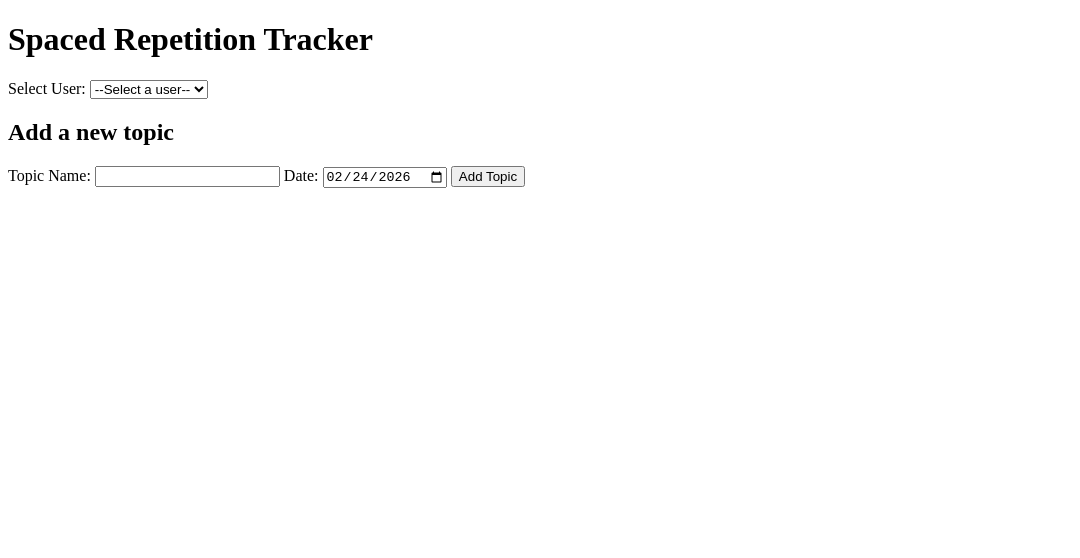
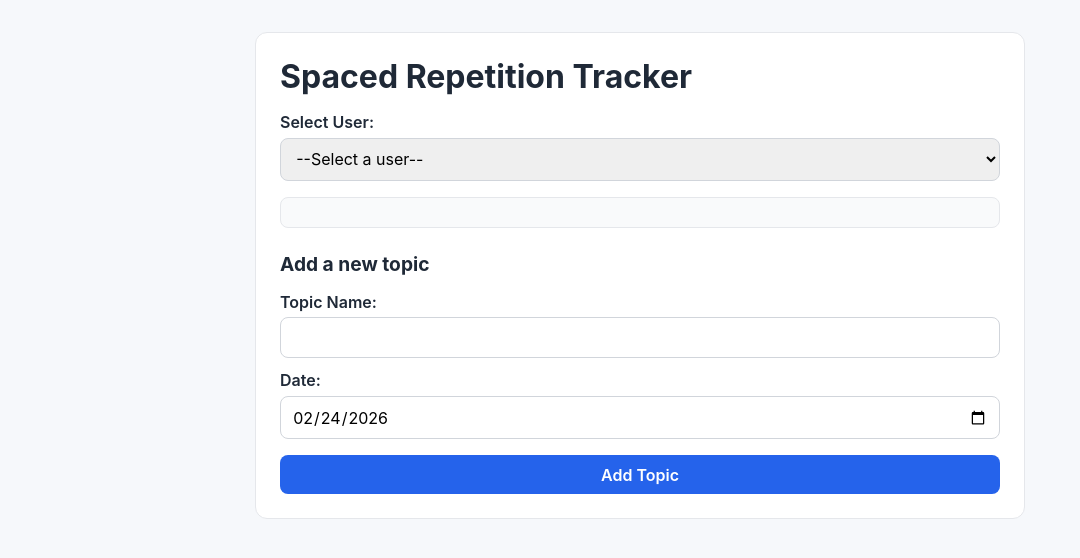
Before and after one commit to sedazam/Spaced-Repetition-Tracker, a website with bundled scripts: page index.html in a window 1280 px wide. Shown: the whole page, without its empty margins (0-1080 px from the left). Built offline with nearby package versions, Linux system fonts and the light colour scheme.

Commit message:
Enhance styling in index.html for improved layout and user experience

```diff
--- a/index.html
+++ b/index.html
@@ -2,7 +2,87 @@
 <html lang="en">
   <head>
     <meta charset="utf-8" />
+    <meta name="viewport" content="width=device-width, initial-scale=1" />
     <title>Spaced Repetition Tracker</title>
+    <style>
+      :root {
+        color-scheme: light;
+      }
+
+      body {
+        margin: 0;
+        font-family:
+          -apple-system, BlinkMacSystemFont, "Segoe UI", Roboto, sans-serif;
+        background: #f6f8fb;
+        color: #1f2937;
+      }
+
+      main {
+        max-width: 720px;
+        margin: 2rem auto;
+        padding: 1.5rem;
+        background: #ffffff;
+        border: 1px solid #e5e7eb;
+        border-radius: 12px;
+      }
+
+      h1,
+      h2 {
+        margin: 0 0 1rem;
+      }
+
+      h2 {
+        margin-top: 1.5rem;
+        font-size: 1.2rem;
+      }
+
+      label {
+        display: block;
+        margin: 0.75rem 0 0.35rem;
+        font-weight: 600;
+      }
+
+      select,
+      input,
+      button {
+        width: 100%;
+        box-sizing: border-box;
+        padding: 0.6rem 0.7rem;
+        border-radius: 8px;
+        border: 1px solid #d1d5db;
+        font: inherit;
+      }
+
+      button {
+        margin-top: 1rem;
+        border: none;
+        background: #2563eb;
+        color: #fff;
+        font-weight: 600;
+        cursor: pointer;
+      }
+
+      button:hover {
+        background: #1d4ed8;
+      }
+
+      #agenda {
+        margin-top: 1rem;
+        padding: 0.9rem;
+        border: 1px solid #e5e7eb;
+        border-radius: 8px;
+        background: #f9fafb;
+      }
+
+      #agenda ul {
+        margin: 0;
+        padding-left: 1.2rem;
+      }
+
+      #agenda li {
+        margin: 0.45rem 0;
+      }
+    </style>
     <script type="module" src="script.mjs"></script>
   </head>
   <body>
```
